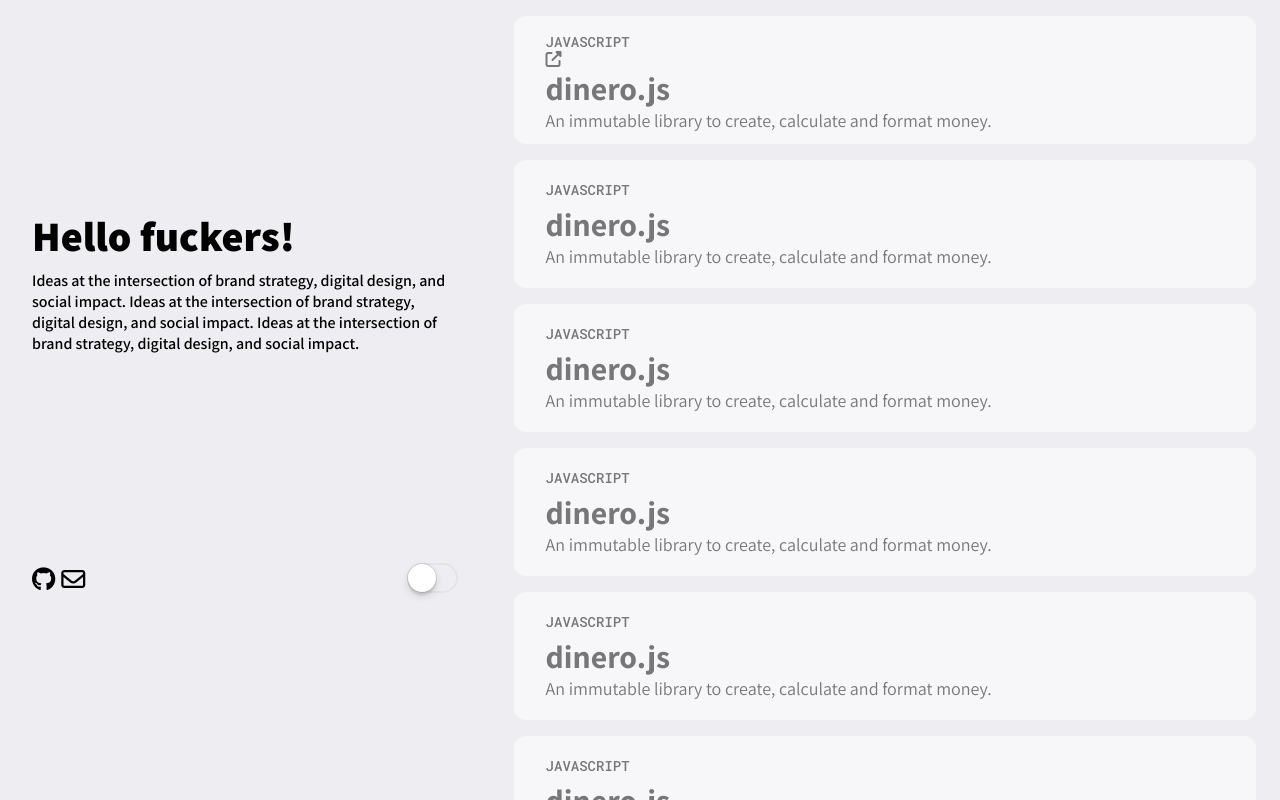
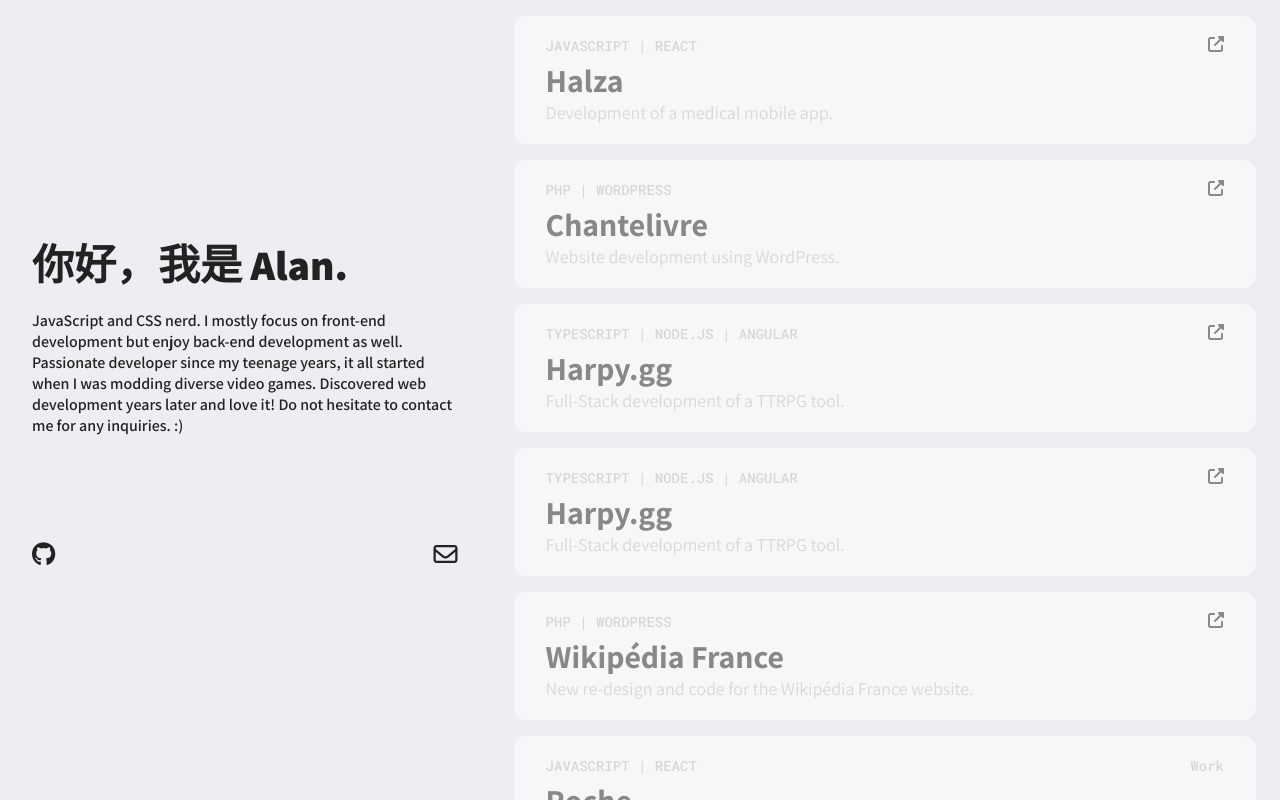
Before and after one commit to yunseok/local.js, a plain HTML site: page index.html in a window 1280 px wide. Drawn offline with Linux system fonts and the light colour scheme.

Commit message:
Finished design

```diff
--- a/index.html
+++ b/index.html
@@ -17,68 +17,172 @@
     <div class="container">
         <div class="left">
             <div class="main">
-                <h2>Hello fuckers!</h2>
-                <p>Ideas at the intersection of brand strategy, digital design, and social impact. Ideas at the
-                    intersection of brand strategy, digital design, and social impact. Ideas at the intersection of
-                    brand strategy, digital design, and social impact.</p>
+                <h2><span id="randomLang"></span> Alan.</h2>
+                <p>JavaScript and CSS nerd. I mostly focus on front-end development but enjoy back-end development as
+                    well. Passionate developer since my teenage years, it all started when I was modding diverse video
+                    games. Discovered web development years later and love it! Do not hesitate to contact me for any
+                    inquiries. :)
+                </p>
             </div>
             <div class="footer">
-                <div class="links">
-                    <a href="https://github.com/yunseok/"><i class="fa fa-github" aria-hidden="true"></i></a>
-                    <a href="mailto:tr08td3@protonmail.ch"><i class="fa fa-envelope-o" aria-hidden="true"></i></a>
-                </div>
-                <div class="dark" title="Toggle Dark Mode!">
-                    <input type="checkbox" class="switch" id="toggle-dark">
-                    <label for="toggle-dark"></label>
-                </div>
+                <a href="https://github.com/yunseok/"><i class="fa fa-github" aria-hidden="true"></i></a>
+                <a href="mailto:tr08td3@protonmail.ch" title="tr08td3@protonmail.ch"><i class="fa fa-envelope-o"
+                        aria-hidden="true"></i></a>
             </div>
         </div>
         <div class="right">
-            <div class="project-card">
-                <span>JAVASCRIPT</span>
-                <i class="fa fa-external-link" aria-hidden="true"></i>
-                <div class="title">
-                    <h2>dinero.js</h2>
-                    <p>An immutable library to create, calculate and format money.</p>
+            <div class="project-card" onclick="location.href = 'https://www.halza.com/'">
+                <div class="project-card--header">
+                    <span>JAVASCRIPT | REACT</span>
+                    <i class="fa fa-external-link" aria-hidden="true"></i>
+                </div>
+                <div class="project-card--title">
+                    <h2>Halza</h2>
+                    <p>Development of a medical mobile app.</p>
+                </div>
+            </div>
+            <div class="project-card" onclick="location.href = 'https://www.chantelivre.com/'">
+                <div class="project-card--header">
+                    <span>PHP | WORDPRESS</span>
+                    <i class="fa fa-external-link" aria-hidden="true"></i>
+                </div>
+                <div class="project-card--title">
+                    <h2>Chantelivre</h2>
+                    <p>Website development using WordPress.</p>
+                </div>
+            </div>
+            <div class="project-card" onclick="location.href = 'https://harpy.gg/'">
+                <div class="project-card--header">
+                    <span>TYPESCRIPT | NODE.JS | ANGULAR</span>
+                    <i class="fa fa-external-link" aria-hidden="true"></i>
+                </div>
+                <div class="project-card--title">
+                    <h2>Harpy.gg</h2>
+                    <p>Full-Stack development of a TTRPG tool.</p>
+                </div>
+            </div>
+            <div class="project-card" onclick="location.href = 'https://harpy.gg/'">
+                <div class="project-card--header">
+                    <span>TYPESCRIPT | NODE.JS | ANGULAR</span>
+                    <i class="fa fa-external-link" aria-hidden="true"></i>
+                </div>
+                <div class="project-card--title">
+                    <h2>Harpy.gg</h2>
+                    <p>Full-Stack development of a TTRPG tool.</p>
+                </div>
+            </div>
+            <div class="project-card" onclick="location.href = 'https://www.wikipedia.fr/'">
+                <div class="project-card--header">
+                    <span>PHP | WORDPRESS</span>
+                    <i class="fa fa-external-link" aria-hidden="true"></i>
+                </div>
+                <div class="project-card--title">
+                    <h2>Wikipédia France</h2>
+                    <p>New re-design and code for the Wikipédia France website.</p>
                 </div>
             </div>
             <div class="project-card">
-                <span>JAVASCRIPT</span>
-                <div class="title">
-                    <h2>dinero.js</h2>
-                    <p>An immutable library to create, calculate and format money.</p>
+                <div class="project-card--header">
+                    <span>JAVASCRIPT | REACT</span>
+                    <span>Work</span>
+                </div>
+                <div class="project-card--title">
+                    <h2>Roche</h2>
+                    <p>Classified app for Roche.</p>
+                </div>
+            </div>
+            <div class="project-card" onclick="location.href = 'https://plasticscandal.xyz/'">
+                <div class="project-card--header">
+                    <span>SCSS</span>
+                    <i class="fa fa-external-link" aria-hidden="true"></i>
+                </div>
+                <div class="project-card--title">
+                    <h2>Plastic Scandal</h2>
+                    <p>Web design and development for a local band. Code on GitHub.</p>
+                </div>
+            </div>
+            <div class="project-card" onclick="location.href = 'https://agence-belle-epoque.fr/'">
+                <div class="project-card--header">
+                    <span>JAVASCRIPT | PHP</span>
+                    <i class="fa fa-external-link" aria-hidden="true"></i>
+                </div>
+                <div class="project-card--title">
+                    <h2>Agence Belle Époque</h2>
+                    <p>Web design and development for many clients.</p>
+                </div>
+            </div>
+            <div class="project-card" onclick="location.href = 'https://github.com/yunseok/radio-soulwax'">
+                <div class="project-card--header">
+                    <span>TYPESCRIPT | ANGULAR (ARCHIVED)</span>
+                    <i class="fa fa-external-link" aria-hidden="true"></i>
+                </div>
+                <div class="project-card--title">
+                    <h2>Radio Soulwax</h2>
+                    <p>Radio app for Radio Soulwax.</p>
                 </div>
             </div>
             <div class="project-card">
-                <span>JAVASCRIPT</span>
-                <div class="title">
-                    <h2>dinero.js</h2>
-                    <p>An immutable library to create, calculate and format money.</p>
+                <div class="project-card--header">
+                    <span>TYPESCRIPT | ANGULAR</span>
+                    <span>Freelance</span>
+                </div>
+                <div class="project-card--title">
+                    <h2>Relais & Châteaux</h2>
+                    <p>Internal app to manage different partners.</p>
                 </div>
             </div>
-            <div class="project-card">
-                <span>JAVASCRIPT</span>
-                <div class="title">
-                    <h2>dinero.js</h2>
-                    <p>An immutable library to create, calculate and format money.</p>
+            <div class="project-card" onclick="location.href = 'https://github.com/yunseok/HWIDBypass'">
+                <div class="project-card--header">
+                    <span>JAVASCRIPT | REACT.JS (ARCHIVED)</span>
+                    <i class="fa fa-external-link" aria-hidden="true"></i>
+                </div>
+                <div class="project-card--title">
+                    <h2>BigScreener</h2>
+                    <p>An open-source streaming service using torrents. Focusing heavily on privacy.
+                    </p>
                 </div>
             </div>
-            <div class="project-card">
-                <span>JAVASCRIPT</span>
-                <div class="title">
-                    <h2>dinero.js</h2>
-                    <p>An immutable library to create, calculate and format money.</p>
+            <div class="project-card" onclick="location.href = 'https://github.com/yunseok/HWIDBypass'">
+                <div class="project-card--header">
+                    <span>C# (ARCHIVED)</span>
+                    <i class="fa fa-external-link" aria-hidden="true"></i>
+                </div>
+                <div class="project-card--title">
+                    <h2>HWID Bypass Tool</h2>
+                    <p>Using this tool to bypass HWID check for bans, for games using Easy Anti-Cheat.
+                    </p>
                 </div>
             </div>
-            <div class="project-card">
-                <span>JAVASCRIPT</span>
-                <div class="title">
-                    <h2>dinero.js</h2>
-                    <p>An immutable library to create, calculate and format money.</p>
+            <div class="project-card" onclick="location.href = 'https://github.com/yunseok/steam-booster'">
+                <div class="project-card--header">
+                    <span>JAVASCRIPT | NODE.JS</span>
+                    <i class="fa fa-external-link" aria-hidden="true"></i>
+                </div>
+                <div class="project-card--title">
+                    <h2>Steam Booster</h2>
+                    <p>An open-source Steam hour booster.</p>
                 </div>
             </div>
         </div>
     </div>
+    <script>
+        window.onload = function () {
+            function changeText() {
+                const lang = [
+                    "Hello, I'm",
+                    "Bonjour, je suis",
+                    "Привет Я",
+                    "こんにちは、私は",
+                    "你好，我是",
+                    "สวีสดีฉันเอง"
+                ]
+                const randomLang = Math.floor(Math.random() * lang.length);
+                document.getElementById("randomLang").innerHTML = lang[randomLang];
+            }
+            changeText();
+            window.setInterval(changeText, 5000);
+        }
+    </script>
 </body>
 
 </html>
--- a/style.css
+++ b/style.css
@@ -1,13 +1,63 @@
+@media (prefers-color-scheme: dark) {
+	body {
+		background: #222222;
+		color: #eeeeee;
+	}
+
+	a,
+	a:visited,
+	a:hover {
+		color: #eeeeee;
+	}
+
+	.project-card {
+		background: #2c2c2a;
+	}
+
+	.project-card--header span,
+	.project-card--header i {
+		color: #656565;
+	}
+
+	.project-card--title p {
+		color: #9e9e9e;
+	}
+}
+
+@media (prefers-color-scheme: light) {
+	body {
+		background: #eeeef2;
+		color: #222222;
+	}
+
+	a,
+	a:visited,
+	a:hover {
+		color: #222222;
+	}
+
+	.project-card {
+		background: #ffffff;
+	}
+
+	.project-card--header span,
+	.project-card--header a {
+		color: #c0c0c0;
+	}
+
+	.project-card--title p {
+		color: #c2c2c2;
+	}
+}
+
 body {
 	margin: 0 auto;
-	background: #eeeef2;
 }
 
 a,
 a:visited,
 a:hover {
 	text-decoration: none;
-	color: black;
 }
 
 .container {
@@ -24,17 +74,16 @@
 }
 
 .main {
-	height: 20%;
+	height: 10%;
 	display: flex;
 	flex-direction: column;
-	justify-content: space-evenly;
 }
 
 .main h2 {
 	font-family: 'Assistant', sans-serif;
 	font-weight: 800;
 	font-size: 42px;
-	margin: 0;
+	margin: 0 0 18px;
 }
 
 .main p {
@@ -47,81 +96,12 @@
 .footer {
 	display: flex;
 	justify-content: space-between;
-	color: black;
 	font-size: 24px;
 }
 
 .links {
 	margin-top: auto;
 	margin-bottom: auto;
-}
-
-input.switch {
-	opacity: 0;
-	position: absolute;
-	left: -9999px;
-}
-
-input.switch+label {
-	user-select: none;
-	transition: .2s ease;
-	display: inline-block;
-	height: 30px;
-	width: 51px;
-	position: relative;
-	box-shadow: inset 0 0 0px 2px #e4e4e4;
-	border-radius: 60px;
-}
-
-input.switch+label:before {
-	content: "";
-	position: absolute;
-	display: block;
-	height: 30px;
-	width: 30px;
-	top: 0;
-	left: 0;
-	border-radius: 15px;
-	background: rgba(76, 217, 100, 0);
-	transition: 0.2s cubic-bezier(0.24, 0, 0.5, 1);
-}
-
-input.switch+label:after {
-	content: "";
-	position: absolute;
-	display: block;
-	height: 28px;
-	width: 28px;
-	top: 50%;
-	margin-top: -14px;
-	left: 1px;
-	border-radius: 60px;
-	background: #fff;
-	box-shadow: 0 0 0 1px rgba(0, 0, 0, 0.1), 0 4px 0px 0 rgba(0, 0, 0, 0.04), 0 4px 9px rgba(0, 0, 0, 0.13), 0 3px 3px rgba(0, 0, 0, 0.05);
-	transition: 0.35s cubic-bezier(0.54, 1.6, 0.5, 1);
-}
-
-input.switch+label span {
-	white-space: nowrap;
-	height: 30px;
-	line-height: 30px;
-	margin-left: 51px;
-	padding-left: 16px;
-}
-
-input.switch:checked+label:before {
-	width: 51px;
-	background: #2c2c2a;
-	transition: width 0.2s cubic-bezier(0, 0, 0, 0.1) !important;
-}
-
-input.switch:checked+label:after {
-	left: 22px;
-}
-
-input.switch:checked+label {
-	box-shadow: inset 0 0 0px 25px #e4e4e4;
-	transition: box-shadow 2.5s cubic-bezier(0, 1.2, 0.94, 0.95);
 }
 
 .right {
@@ -132,7 +112,6 @@
 }
 
 .project-card {
-	background: #ffffff;
 	margin: 16px 24px;
 	border-radius: 12px;
 	display: flex;
@@ -151,19 +130,26 @@
 	transition: .2s ease-in;
 }
 
-.project-card span {
-	font-family: 'Roboto Mono', monospace;
-	font-size: 14px;
+.project-card--title {
+	font-family: 'Assistant', sans-serif;
 }
 
-.title h2 {
-	font-family: 'Assistant', sans-serif;
+.project-card--title h2 {
 	font-size: 32px;
 	margin: 0;
 }
 
-.title p {
-	font-family: 'Assistant', sans-serif;
+.project-card--title p {
 	font-size: 18px;
 	margin: 0;
 }
+
+.project-card--header {
+	display: flex;
+    justify-content: space-between;
+}
+
+.project-card--header span {
+	font-family: 'Roboto Mono', monospace;
+	font-size: 14px;
+}
```
Also changed, not shown: main.js (added, +7 -0 lines).
